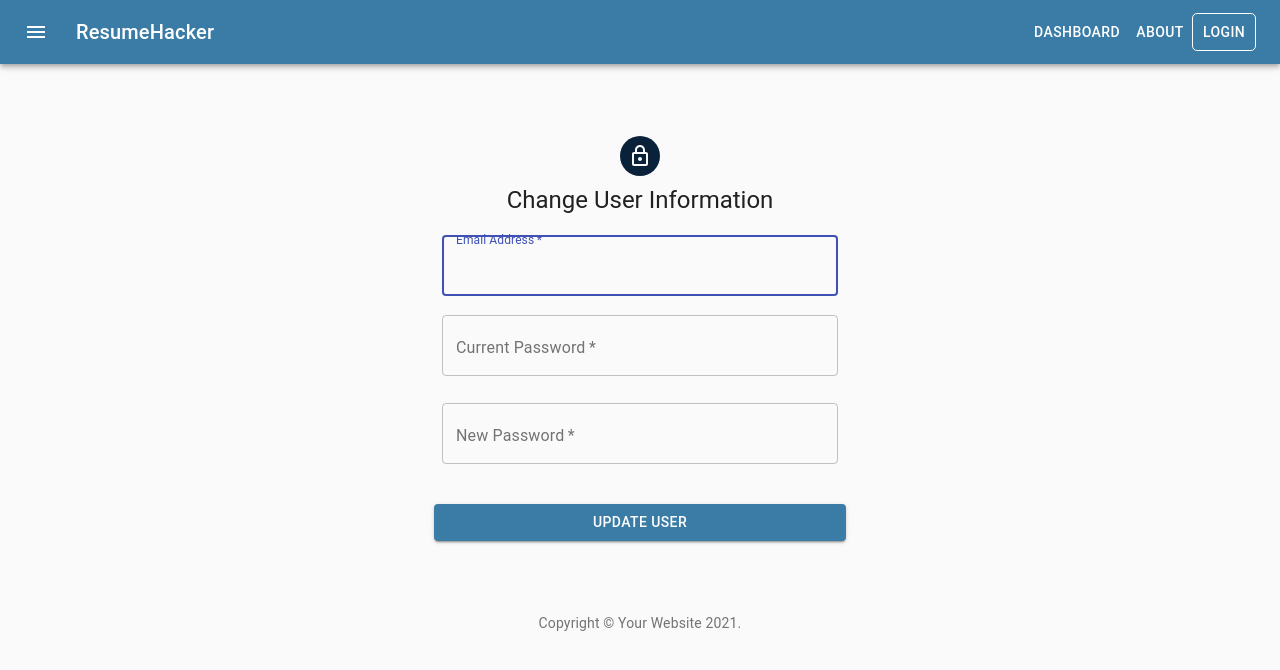
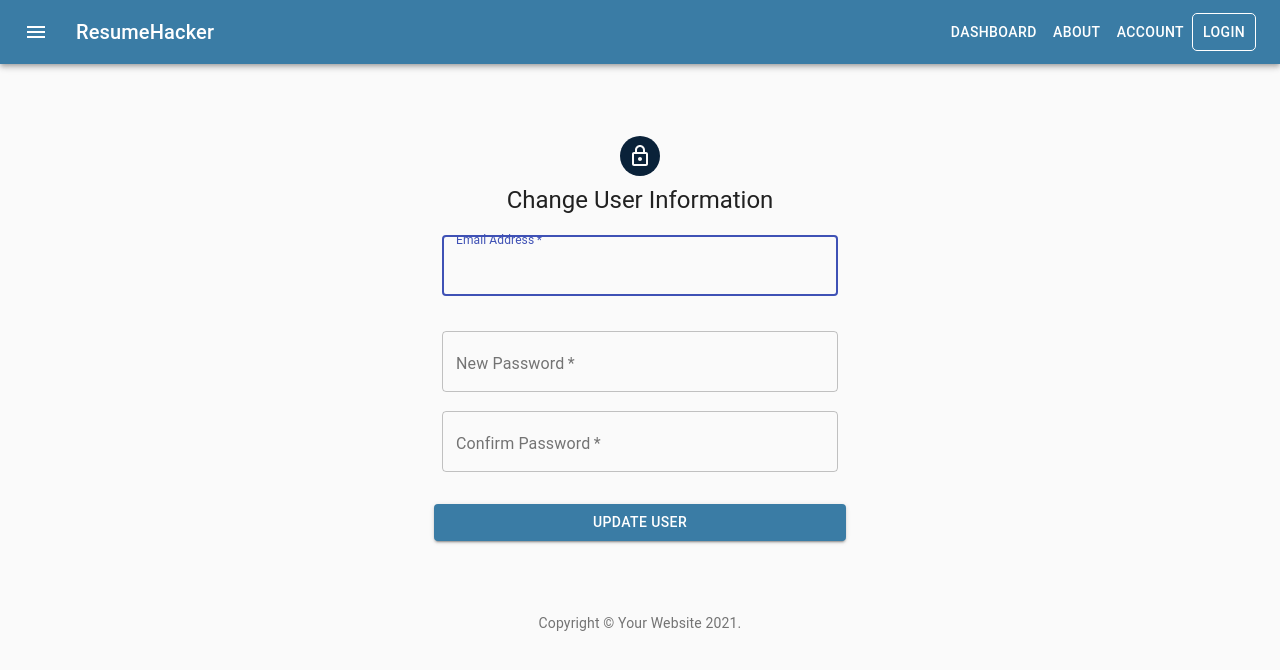
Before and after one commit to ErnestAr/ResumeHacker, a React (Create React App) app: page /updateuser in a window 1280 px wide. Shown: the top 670 px of the page. Built offline with nearby package versions, Linux system fonts and the light colour scheme; no server answers.

Commit message:
reset account page and navbar

```diff
--- a/src/App.js
+++ b/src/App.js
@@ -22,6 +22,7 @@ function App() {
             <Navbar />
             <Switch>
               <PrivateRoute exact path="/dashboard" component={Dashboard} />
+              <PrivateRoute exact path="/account" component={UpdateUser} />
               <Route exact path="/signup" component={SignUp} />
               <Route exact path="/login" component={Login} />
               <Route path="/forgot-password" component={ForgotPassword} />
--- a/src/components/Navbar.js
+++ b/src/components/Navbar.js
@@ -62,6 +62,9 @@ export default function Navbar () {
     function handleAbout() {
       history.push("/about");
   }
+  function handleAccount() {
+    history.push("/account");
+}
 
     return (
         <AppBar position="static" className={classes.colormain}>
@@ -79,6 +82,7 @@ export default function Navbar () {
             </Typography>
             <Button color="inherit" onClick={handleDashboard}>Dashboard</Button>
             <Button color="inherit" onClick={handleAbout}>About</Button>
+            <Button color="inherit" onClick={handleAccount}>Account</Button>
             {currentUser.currentUser ?
             <Button className={classes.loginButton} color="inherit" onClick={handleLogout}>
             Logout
--- a/src/components/ResumeFormBlue.js
+++ b/src/components/ResumeFormBlue.js
@@ -169,10 +169,10 @@ export default class ResumeForm extends React.Component {
 
   render() {
     return (
-      <>
-      <div className="card">
+
+      <div className="text-color" >
         <form noValidate autoComplete="off">
-        <Grid container spacing={3} >
+        <Grid container spacing={3} style={{padding: "15px"}} >
            <Grid item xs={12}>
                <h3 >General Information</h3>
            </Grid>
@@ -571,7 +571,6 @@ export default class ResumeForm extends React.Component {
         </Grid>
         </form>
       </div>
-     </>
     );
   }
 }
--- a/src/components/UpdateUser.js
+++ b/src/components/UpdateUser.js
@@ -122,17 +122,7 @@ export default function Login() {
             inputRef={emailRef}
           />
         </Grid>
-        <Grid item xs={12}>
-          <TextField
-                variant="outlined"
-                required
-                fullWidth
-                inputRef={passwordConfirmRef}
-                label="Current Password"
-                type="password"
-                id="password-confirm"
-            />
-        </Grid>
+
             <Grid item xs={12}>
           <TextField
             variant="outlined"
@@ -148,6 +138,19 @@ export default function Login() {
 
           />
         </Grid>
+        <Grid item xs={12}>
+              <TextField
+                variant="outlined"
+                required
+                fullWidth
+                inputRef={passwordConfirmRef}
+                label="Confirm Password"
+                type="password"
+                id="password-confirm"
+
+
+              />
+              </Grid>
           <Button
             type="submit"
             fullWidth
```
